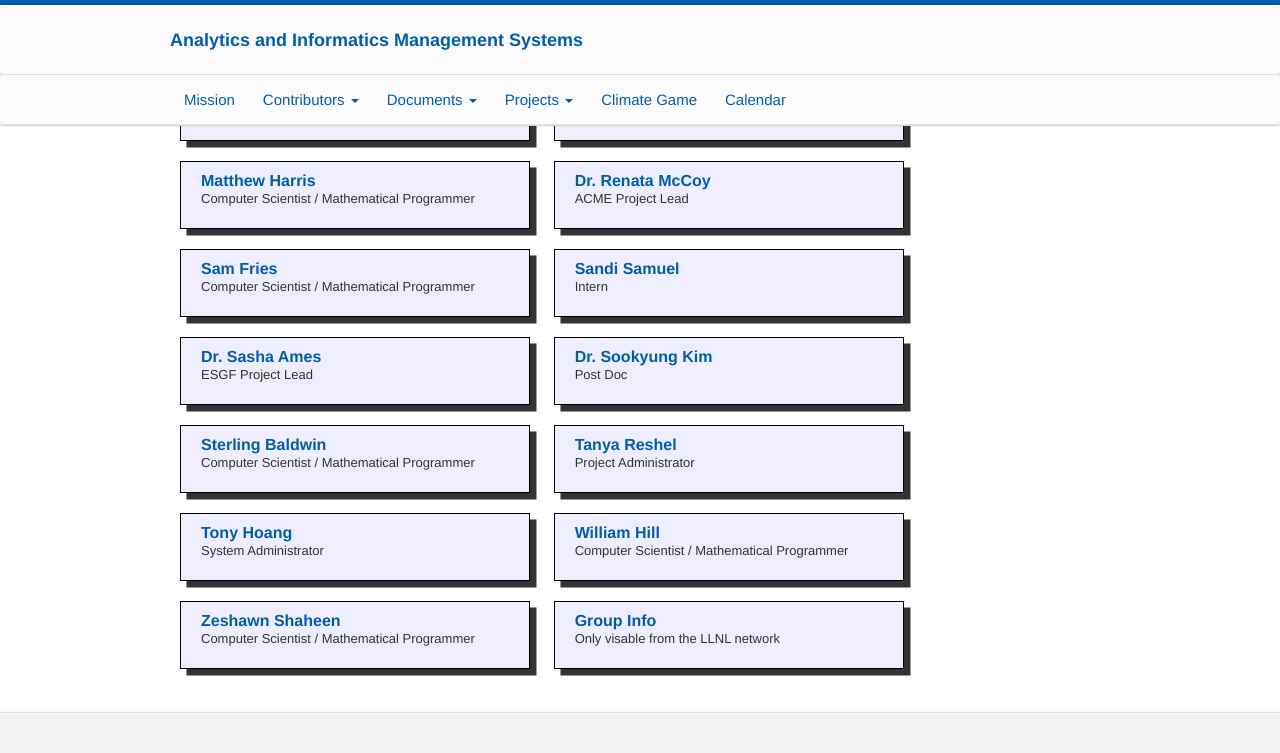
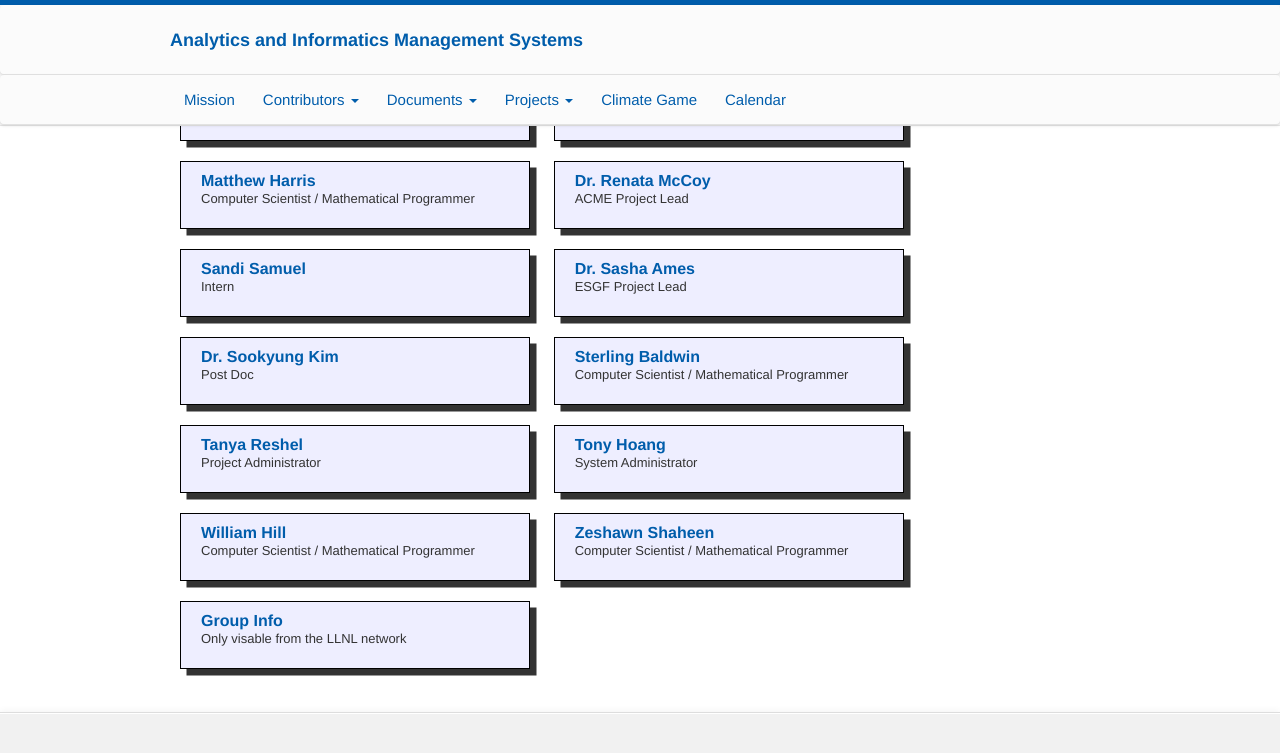
Before and after one commit to aims-group/aims-site, a Jekyll site: the page built from team.md, in a window 1280 px wide and 900 px high, scrolled down 551 px, cut to the strip 0-760 px from the top of the window. Shown: the top 753 px of the strip. Built offline with Jekyll 4.4.1, drawn with Linux system fonts in a browser that asks for light colours.

Commit message:
MBH: Good night sweet Prince

```diff
--- a/team.md
+++ b/team.md
@@ -106,13 +106,6 @@ title: Team
 
 <div class="person">
   <div class="person-info">
-    <div class="person-name"><a href="https://github.com/chaosphere2112" target="_blank">Sam Fries</a></div>
-    <div class="person-position">Computer Scientist / Mathematical Programmer</div>
-  </div>
-</div>
-
-<div class="person">
-  <div class="person-info">
     <div class="person-name"><a href="https://github.com/#" target="_blank">Sandi Samuel</a></div>
     <div class="person-position">Intern</div>
   </div>
```
